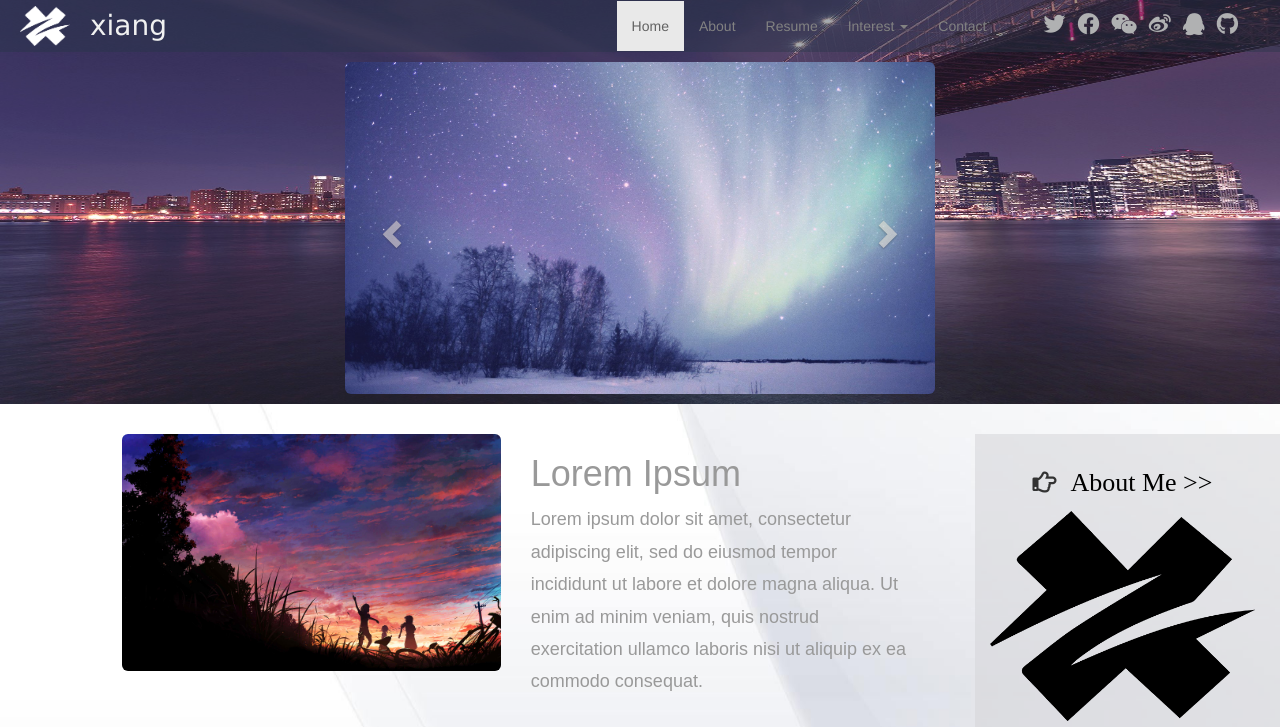
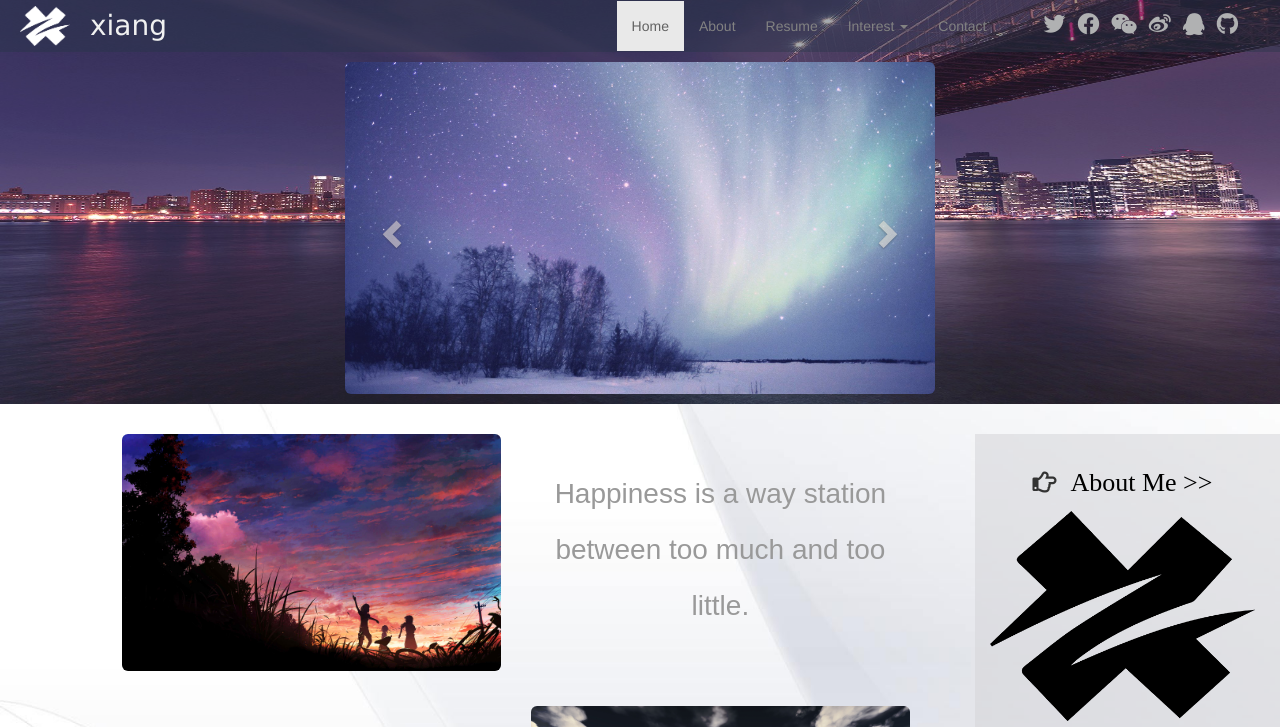
Before and after one commit to huanxiangsu/personal-website, a PHP site: page / in a window 1280 px wide. Shown: the top 727 px of the page. Run offline with PHP 8.4, Linux system fonts and the light colour scheme; some libraries are stand-ins or nearby versions.

Commit message:
add personal favorite quotes to homepage

```diff
--- a/CSS/homePage.css
+++ b/CSS/homePage.css
@@ -277,11 +277,12 @@
     line-height: 1.8;
 }
 
-.fail-text {
+.home-sentence {
     text-align: center;
-    color: rgba(255, 0, 0, 0.6);
+    line-height: 2;
+    padding: 12px;
+    font-size: 28px;
 }
-
 
 
 
@@ -386,8 +387,10 @@
     right: 0;
     top: 0;
     padding: 0 6px;
+    border: 1px solid transparent;
     border-radius: 0 5px 0 15px;
-    background: rgba(207,207,207,0.8);
+    background-color: rgba(207,207,207,0.5);
+    /* background-color: transparent; */
     color: #FFF;
     font-size: 16px;
     font-weight: bold;
--- a/data/gallary.json
+++ b/data/gallary.json
@@ -36,8 +36,8 @@
         "alt": "image9: spaces"
     },
     {
-        "src": "images/p11.jpg",
-        "alt": "image12: Pink Sky"
+        "src": "images/c4.jpg",
+        "alt": "image12"
     },
     {
         "src": "images/p3.jpg",
--- a/index.html
+++ b/index.html
@@ -51,16 +51,16 @@
             <div class="collapse navbar-collapse" id="myNavbar">
                 <ul class="nav navbar-nav navbar-right" id="myNav">
                     <li class="active"><a class="tab-link" data-toggle="pill" href="#home">Home</a></li>
-                    <li id="about-tab"><a class="tab-link" data-toggle="pill" href="#AboutMe">About</a></li>
-                    <li><a id="resume-tab" class="tab-link" data-toggle="pill" href="#Resume">Resume</a></li>
+                    <li id="about-tab"><a id="about-tab-a" class="tab-link" data-toggle="pill" href="#AboutMe">About</a></li>
+                    <li><a id="resume-tab-a" class="tab-link" data-toggle="pill" href="#Resume">Resume</a></li>
                     <li class="dropdown">
                         <a class="dropdown-toggle tab-link" id="dropdown" href="#">Interest
                             <span class="caret"></span>
                         </a>
                         <ul class="dropdown-menu">
-                            <li><a class="tab-link" id="gallary-tab" data-toggle="pill" href="#myGallary">Gallery</a></li>
-                            <li id="music-tab"><a class="tab-link" data-toggle="pill" href="#myMusic">Music</a></li>
-                            <li id="project-tab"><a class="tab-link" data-toggle="pill" href="#myProject" :last-child>Project</a></li>
+                            <li><a class="tab-link" id="gallary-tab-a" data-toggle="pill" href="#myGallary">Gallery</a></li>
+                            <li><a class="tab-link" id="music-tab-a" data-toggle="pill" href="#myMusic">Music</a></li>
+                            <li id="project-tab"><a id="project-tab-a" class="tab-link" data-toggle="pill" href="#myProject" :last-child>Project</a></li>
                         </ul>
                     </li>
 
@@ -167,9 +167,7 @@
                             <img class="home-img myimg img-responsive img-rounded opacity-effect" src="images/p9.jpg" alt="Sunset Sky">
                         </div>
                         <div class="col-sm-6 intro-text">
-                            <h1>Lorem Ipsum</h1>
-                            <p>Lorem ipsum dolor sit amet, consectetur adipiscing elit, sed do eiusmod tempor incididunt ut labore et dolore magna
-                            aliqua. Ut enim ad minim veniam, quis nostrud exercitation ullamco laboris nisi ut aliquip ex ea commodo consequat.</p>
+                            <h2 class="home-sentence">Happiness is a way station between too much and too little.</h2>
                         </div>
                     </div>
 
@@ -177,11 +175,10 @@
 
                     <div class="row">
                         <div class="col-sm-6 intro-text">
-                            <h1>Lorem Ipsum</h1>
-                            <p>Lorem ipsum dolor sit amet, consectetur adipiscing elit, sed do eiusmod tempor incididunt ut labore et dolore magna aliqua. Ut enim ad minim veniam, quis nostrud exercitation ullamco laboris nisi ut aliquip ex ea commodo consequat.</p>
+                            <h2 class="home-sentence">When the whole world is about to rain, let's make it clear in our heart together.</h2>
                         </div>
                         <div class="col-sm-6">
-                            <img class="home-img myimg img-responsive img-rounded opacity-effect" src="images/c5.jpg" alt="Adventure Hill">
+                            <img class="home-img myimg img-responsive img-rounded opacity-effect" src="images/c71.jpg" alt="Adventure Hill">
                         </div>
 
                     </div>
@@ -193,10 +190,7 @@
                             <img class="home-img myimg img-responsive img-rounded opacity-effect" src="images/c4.jpg" alt="Lantern with Glim">
                         </div>
                         <div class="col-sm-6 intro-text">
-                            <h1>Lorem Ipsum</h1>
-                            <p>Lorem ipsum dolor sit amet, consectetur adipiscing elit, sed do eiusmod tempor incididunt ut labore et dolore magna
-                                aliqua. Ut enim ad minim veniam, quis nostrud exercitation ullamco laboris nisi ut aliquip ex ea commodo consequat.
-                            </p>
+                            <h2 class="home-sentence">All the times run into the past, yet the past is not full.</h2>
                         </div>
                     </div>
 
@@ -204,10 +198,7 @@
 
                     <div class="row">
                         <div class="col-sm-6 intro-text">
-                            <h1>Lorem Ipsum</h1>
-                            <p>Lorem ipsum dolor sit amet, consectetur adipiscing elit, sed do eiusmod tempor incididunt ut labore et dolore
-                                magnaaliqua. Ut enim ad minim veniam, quis nostrud exercitation ullamco laboris nisi ut aliquip ex ea commodo consequat.
-                            </p>
+                            <h2 class="home-sentence">If you are doing your best, you will not have to worry about failure.</h2>
                         </div>
                         <div class="col-sm-6">
                             <img class="home-img myimg img-responsive img-rounded opacity-effect" src="images/c1.jpg" alt="Adventure Hill">
```
Also changed, not shown: JS/homePage.js (+65 -1 lines), images/c71.jpg (added), images/star1.png (deleted).
